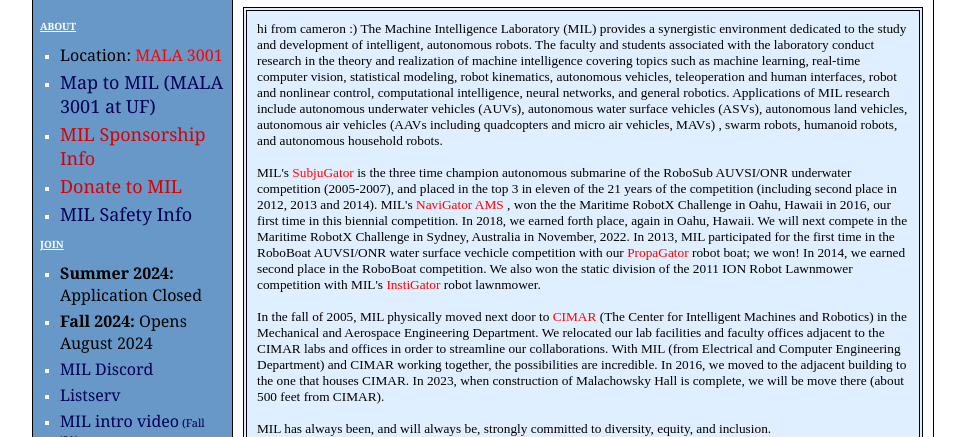
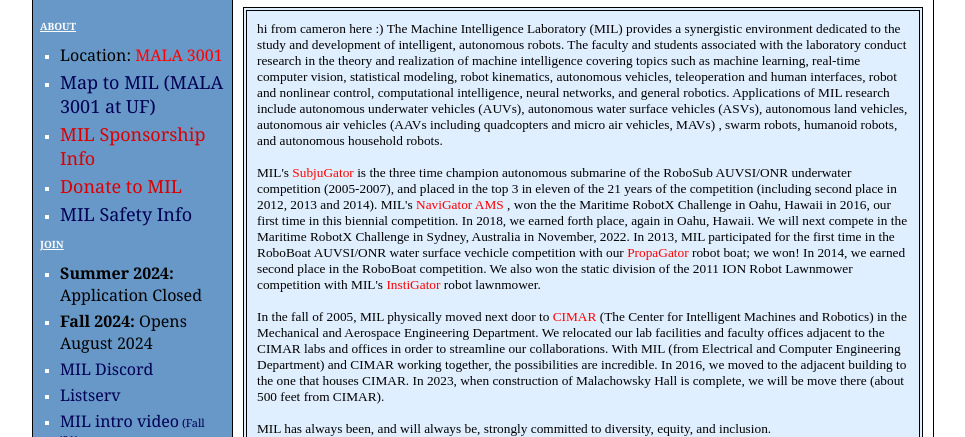
Before and after one commit to uf-mil/mil.ufl.edu, a plain HTML site: page index.html in a window 1280 px wide. Shown: the part 363-800 px from the top of the page, without its empty margins (157-1122 px from the left). Drawn offline with Linux system fonts and the light colour scheme.

Commit message:
good news

```diff
--- a/index.html
+++ b/index.html
@@ -233,7 +233,7 @@
                       <tr>
                         <td>
                           <small>
-                            hi from cameron :) The Machine Intelligence
+                            hi from cameron here :) The Machine Intelligence
                             Laboratory (MIL) provides a synergistic environment
                             dedicated to the study and development of
                             intelligent, autonomous robots. The faculty and
--- a/newfile.txt
+++ /dev/null
@@ -1 +0,0 @@
-hi from cameron
```
Also changed, not shown: .github/workflows/upload.yaml.
